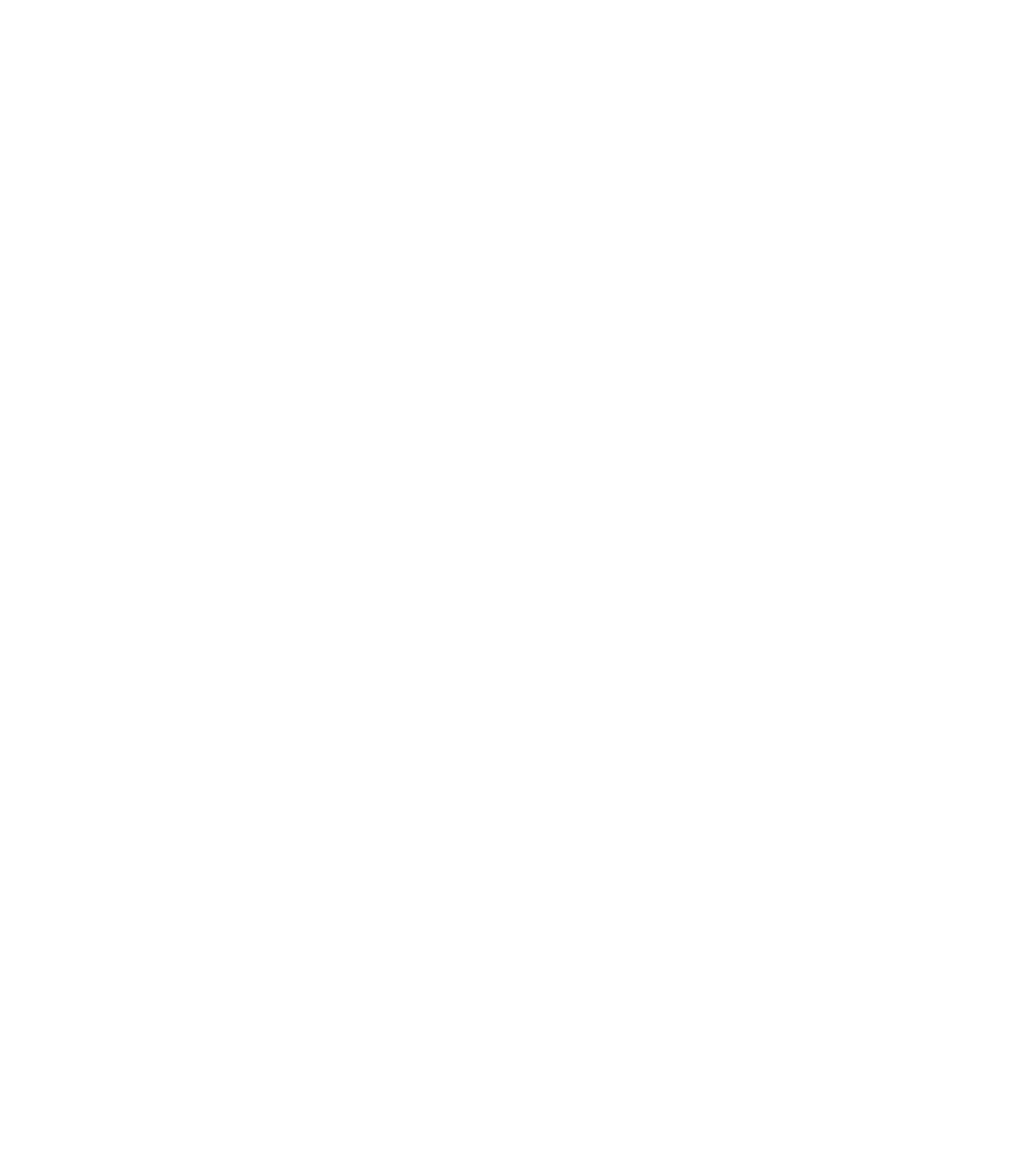
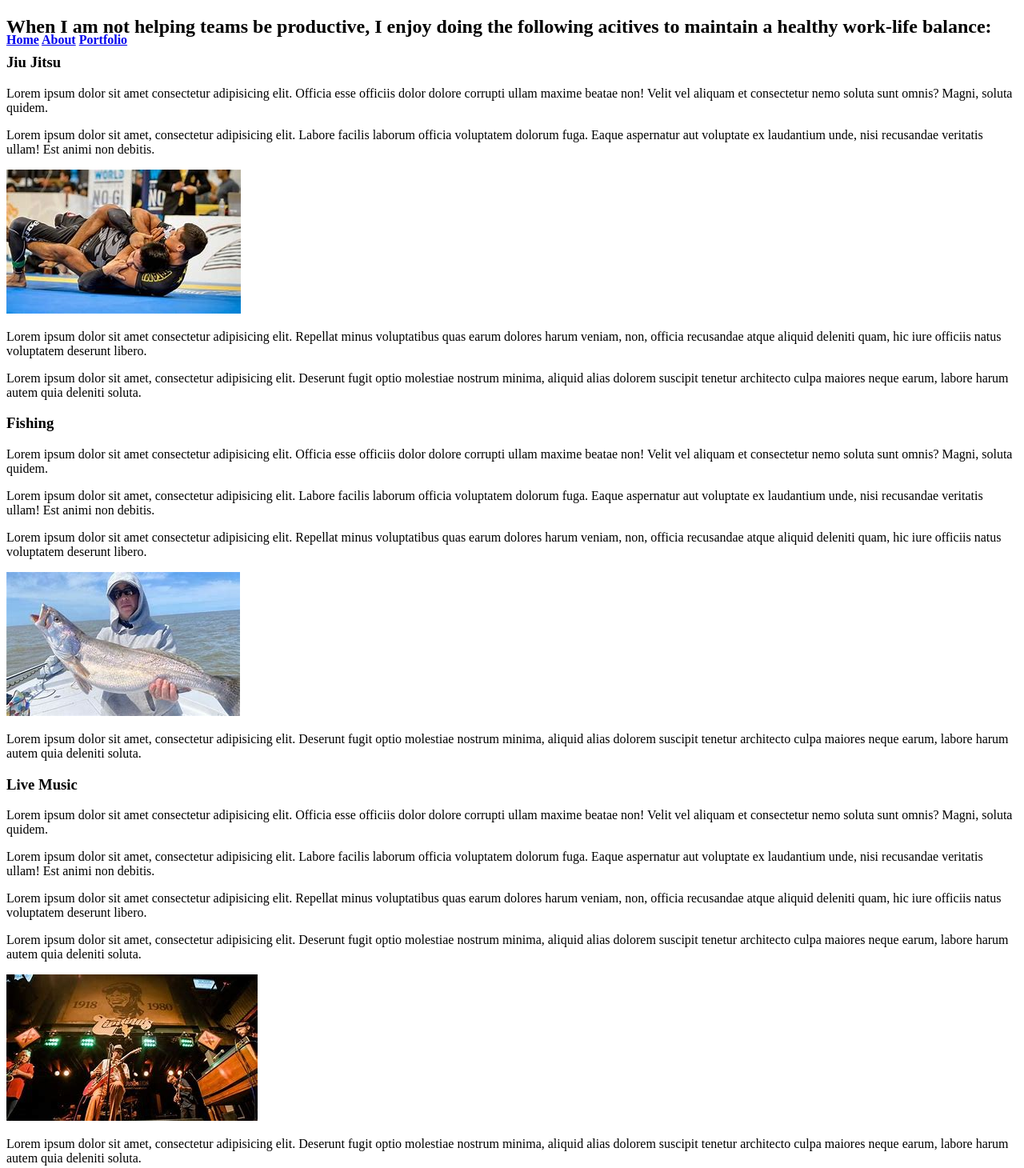
Before and after one commit to ndlorusso/personal-website, a plain HTML site: page about.html in a window 1280 px wide. Shown: the whole page at 80% size. Before the commit the page ends 800 px from the top, so only its background shows below. Drawn offline with Linux system fonts and the light colour scheme.

Commit message:
persistant header & majority ABOUT page

```diff
--- a/about.html
+++ b/about.html
@@ -0,0 +1,51 @@
+<!DOCTYPE html>
+<html lang="en">
+<head>
+    <meta charset="UTF-8">
+    <meta name="viewport" content="width=device-width, initial-scale=1.0">
+    <title>About</title>
+    <script src="script.js"></script>
+    <link rel="stylesheet" href="style.css"/>
+</head>
+
+<body>
+    <header>
+        <h4>
+          <a href="index.html">Home</a>
+          <a href="about.html">About</a>
+          <a href="portfolio.html">Portfolio</a>
+        </h4>
+    </header>
+<h2>When I am not helping teams be productive, I enjoy doing the following acitives to maintain a healthy work-life balance:</p1>
+<div></div>
+<h3>Jiu Jitsu</h3>
+    <p>Lorem ipsum dolor sit amet consectetur adipisicing elit. Officia esse officiis dolor dolore corrupti ullam maxime beatae non! Velit vel aliquam et consectetur nemo soluta sunt omnis? Magni, soluta quidem.</p>
+    <div></div>
+    <p>Lorem ipsum dolor sit amet, consectetur adipisicing elit. Labore facilis laborum officia voluptatem dolorum fuga. Eaque aspernatur aut voluptate ex laudantium unde, nisi recusandae veritatis ullam! Est animi non debitis.</p>
+    <div><img src="nogi.jpg" alt="Ju Jitsu"></div>
+    <p>Lorem ipsum dolor sit amet consectetur adipisicing elit. Repellat minus voluptatibus quas earum dolores harum veniam, non, officia recusandae atque aliquid deleniti quam, hic iure officiis natus voluptatem deserunt libero.</p>
+    <div></div>
+    <p>Lorem ipsum dolor sit amet, consectetur adipisicing elit. Deserunt fugit optio molestiae nostrum minima, aliquid alias dolorem suscipit tenetur architecto culpa maiores neque earum, labore harum autem quia deleniti soluta.</p>
+    <div></div>
+<h3>Fishing</h3>
+    <p>Lorem ipsum dolor sit amet consectetur adipisicing elit. Officia esse officiis dolor dolore corrupti ullam maxime beatae non! Velit vel aliquam et consectetur nemo soluta sunt omnis? Magni, soluta quidem.</p>
+    <div></div>
+    <p>Lorem ipsum dolor sit amet, consectetur adipisicing elit. Labore facilis laborum officia voluptatem dolorum fuga. Eaque aspernatur aut voluptate ex laudantium unde, nisi recusandae veritatis ullam! Est animi non debitis.</p>
+    <div></div>
+    <p>Lorem ipsum dolor sit amet consectetur adipisicing elit. Repellat minus voluptatibus quas earum dolores harum veniam, non, officia recusandae atque aliquid deleniti quam, hic iure officiis natus voluptatem deserunt libero.</p>
+    <div><img src="trout.jpg" alt="Speckled Trout: Venice,LA"></div>
+    <p>Lorem ipsum dolor sit amet, consectetur adipisicing elit. Deserunt fugit optio molestiae nostrum minima, aliquid alias dolorem suscipit tenetur architecto culpa maiores neque earum, labore harum autem quia deleniti soluta.</p>
+    <div></div>
+<h3>Live Music</h3>
+    <p>Lorem ipsum dolor sit amet consectetur adipisicing elit. Officia esse officiis dolor dolore corrupti ullam maxime beatae non! Velit vel aliquam et consectetur nemo soluta sunt omnis? Magni, soluta quidem.</p>
+    <div></div>
+    <p>Lorem ipsum dolor sit amet, consectetur adipisicing elit. Labore facilis laborum officia voluptatem dolorum fuga. Eaque aspernatur aut voluptate ex laudantium unde, nisi recusandae veritatis ullam! Est animi non debitis.</p>
+    <div></div>
+    <p>Lorem ipsum dolor sit amet consectetur adipisicing elit. Repellat minus voluptatibus quas earum dolores harum veniam, non, officia recusandae atque aliquid deleniti quam, hic iure officiis natus voluptatem deserunt libero.</p>
+    <div></div>
+    <p>Lorem ipsum dolor sit amet, consectetur adipisicing elit. Deserunt fugit optio molestiae nostrum minima, aliquid alias dolorem suscipit tenetur architecto culpa maiores neque earum, labore harum autem quia deleniti soluta.</p>
+    <div><img src="tips.jpg" alt="Tipitinas: Uptown New Orleans"></div>
+    <p>Lorem ipsum dolor sit amet, consectetur adipisicing elit. Deserunt fugit optio molestiae nostrum minima, aliquid alias dolorem suscipit tenetur architecto culpa maiores neque earum, labore harum autem quia deleniti soluta.</p>
+    <div></div>
+</body>
+</html>
--- a/style.css
+++ b/style.css
@@ -0,0 +1,3 @@
+header{
+    position: fixed;
+}
```
Also changed, not shown: index.html (+11 -2 lines), portfolio.html (+20 -0 lines), nogi.jpg (added), tips.jpg (added), trout.jpg (added).
